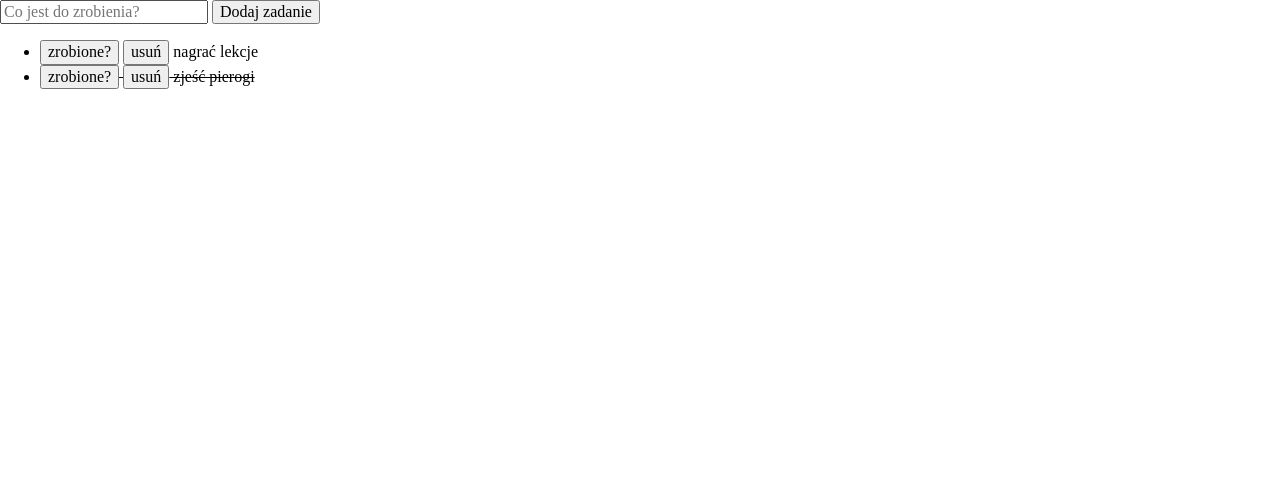
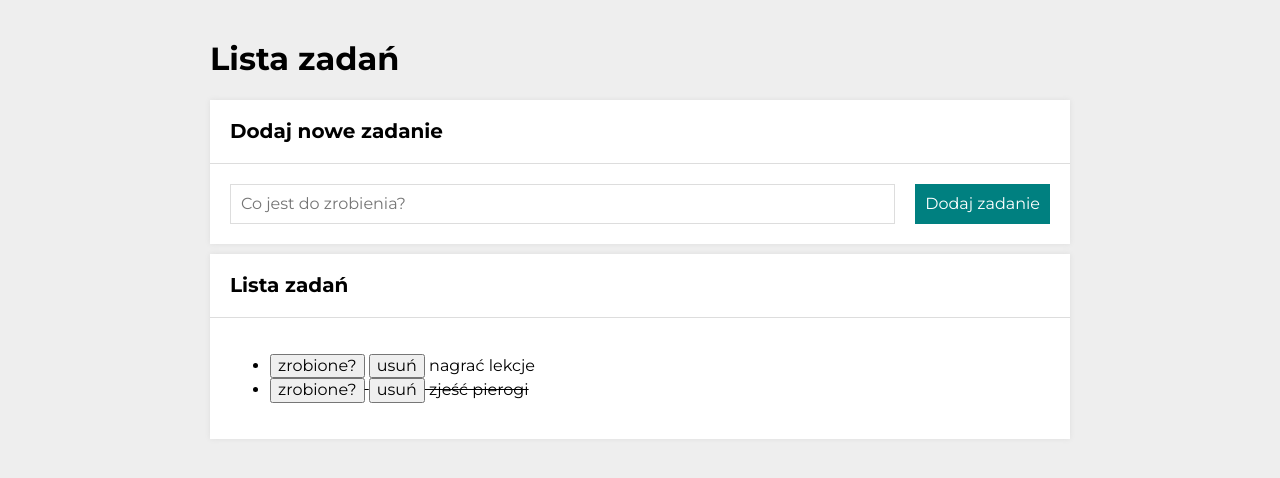
Before and after one commit to KatarzynaMaculewicz/To-do-list, a plain HTML site: page index.html in a window 1280 px wide. Drawn offline with nearby package versions, Linux system fonts and the light colour scheme.

Commit message:
HTML sections, google font and CSS styles added

```diff
--- /dev/null
+++ b/css/form.css
@@ -0,0 +1,18 @@
+.form {
+      display: grid;
+      grid-template-columns: 1fr auto;
+      grid-template-rows: 2;
+      grid-gap: 20px;
+}
+
+.form__button {
+      background-color: teal;
+      color: white;
+      border: none;
+      padding: 10px;
+}
+
+.form__input {
+      padding: 10px;
+      border: 1px solid #ddd;
+}
--- /dev/null
+++ b/css/main.css
@@ -0,0 +1,5 @@
+.main {
+      max-width: 900px;
+      padding: 20px;
+      margin: 0 auto;
+}
--- /dev/null
+++ b/css/section.css
@@ -0,0 +1,16 @@
+.section {
+      margin: 10px 0;
+      background: white;
+      box-shadow: 0 0 5px #ddd;
+}
+
+.section__header {
+      font-size: 20px;
+      padding: 20px;
+      margin: 0;
+      border-bottom: 1px solid #ddd;
+}
+
+.section__div {
+      padding: 20px;
+}
--- a/css/style.css
+++ b/css/style.css
@@ -7,3 +7,9 @@ html {
 ::before {
       box-sizing: inherit;
 }
+
+body {
+      font-family: 'Montserrat', Helvetica, sans-serif;
+      background: #EEE;
+      word-break: break-word;
+}
--- a/index.html
+++ b/index.html
@@ -4,7 +4,13 @@
         <meta charset="UTF-8">
         <meta name="viewport" content="width=device-width, initial-scale=1.0">
         <link href="css/style.css" rel="stylesheet">
+        <link href="css/main.css" rel="stylesheet">
+        <link href="css/section.css" rel="stylesheet">
+        <link href="css/form.css" rel="stylesheet">
         <script defer src="js/script.js"></script>
+        <link rel="preconnect" href="https://fonts.googleapis.com">
+        <link rel="preconnect" href="https://fonts.gstatic.com" crossorigin>
+        <link href="https://fonts.googleapis.com/css2?family=Montserrat:ital,wght@0,100..900;1,100..900&display=swap" rel="stylesheet">
         <title>Document</title>
         <link
             rel="stylesheet"
@@ -15,10 +21,25 @@
         >
     </head>
     <body>
-        <form class="js-form">
-            <input class="js-newTask" placeholder="Co jest do zrobienia?">
-            <button>Dodaj zadanie</button>
-            <ul class="js-tasks"></ul>
-        </form>
+        <main class="main">
+            <header>
+                <h1>Lista zadań</h1>
+            </header>
+            <section class="section">
+                <h2 class="section__header">Dodaj nowe zadanie</h2>
+                <div class="section__div">
+                    <form class="form js-form">
+                        <input class="form__input js-newTask" placeholder="Co jest do zrobienia?">
+                        <button class="form__button">Dodaj zadanie</button>
+                    </form>
+                </div>
+            </section>
+            <section class="section">
+                <h2 class="section__header">Lista zadań</h2>
+                <div class="section__div">
+                    <ul class="js-tasks"></ul>
+                </div>
+            </section>
+        </main>
     </body>
 </html>
```
